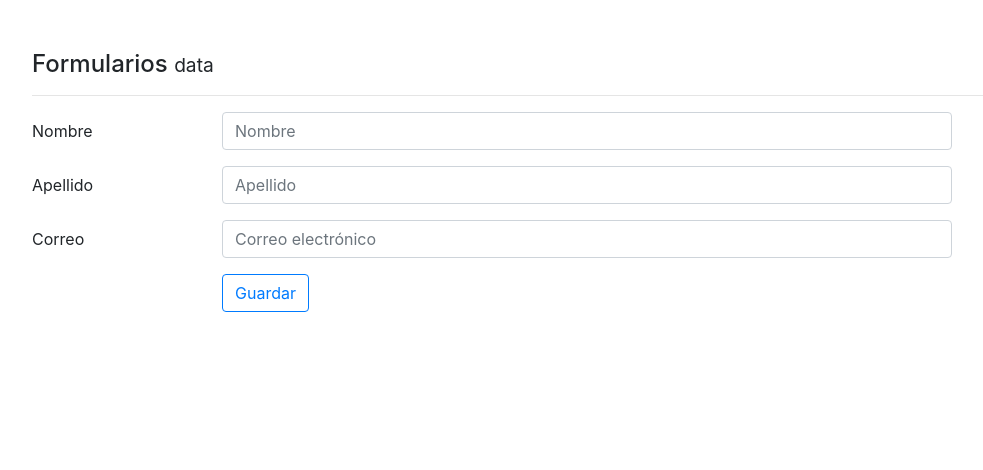
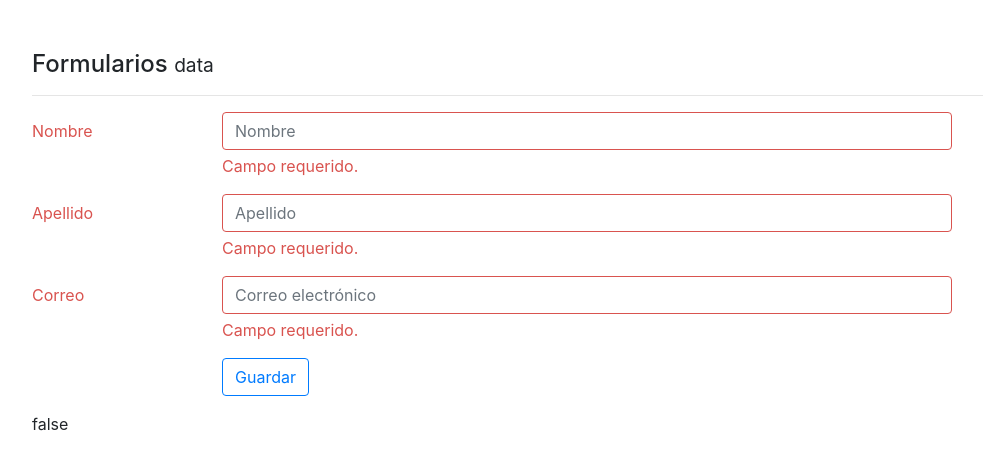
Before and after one commit to vsanchezrod/app6Angular-formularios, an Angular app: page / in a window 1280 px wide. Shown: the top 470 px of the page, without its empty margins (53-1036 px from the left). Built offline with nearby package versions, Linux system fonts and the light colour scheme.

Commit message:
Validaciones en el componente con Validators (fuera del template)

```diff
--- a/src/app/components/data/data.component.html
+++ b/src/app/components/data/data.component.html
@@ -1,32 +1,53 @@
 <h4>Formularios <small>data</small></h4>
 <hr>
-<form [formGroup]="forma" (ngSubmit)="guardarCambios()" novalidate="novalidate">
+<form [formGroup]="forma" (ngSubmit)="guardarCambios()">
 
     <div>
 
-        <div class="form-group row">
+        <div class="form-group row" [ngClass]="{ 'has-danger': !forma.get('nombre').valid }">
             <label class="col-2 col-form-label">Nombre</label>
             <div class="col-8">
+                <!-- El valor de formControlName tiene que ser igual a las propiedades contenidas en "forma"-->
+                <input class="form-control" type="text" placeholder="Nombre" formControlName="nombre">
 
-                <input class="form-control" type="text" placeholder="Nombre">
+                <!--Es necesario ver por qué error está fallanado, si es por required o por nº caracteres para mandar un mensaje-->
+                <div *ngIf="forma.controls['nombre'].errors?.required" class="form-control-feedback">
+                    Campo requerido.
+                </div>
+
+                <div *ngIf="forma.controls['nombre'].errors?.minlength" class="form-control-feedback">
+                    Caracteres mínimos 5.
+                </div>
+
             </div>
         </div>
 
-        <div class="form-group row">
+        <div class="form-group row" [ngClass]="{ 'has-danger': !forma.get('apellido').valid }">
             <label class="col-2 col-form-label">Apellido</label>
             <div class="col-8">
+                <input class="form-control" type="text" placeholder="Apellido" formControlName="apellido">
 
-                <input class="form-control" type="text" placeholder="Apellido">
+                <div *ngIf="forma.controls['apellido'].errors?.required" class="form-control-feedback">
+                    Campo requerido.
+                </div>
+
             </div>
         </div>
 
     </div>
 
-    <div class="form-group row">
+    <div class="form-group row" [ngClass]="{ 'has-danger': !forma.get('email').valid }">
         <label class="col-2 col-form-label">Correo</label>
         <div class="col-md-8">
+            <input class="form-control" type="email" placeholder="Correo electrónico" formControlName="email">
 
-            <input class="form-control" type="email" placeholder="Correo electrónico">
+            <div *ngIf="forma.controls['email'].errors?.required" class="form-control-feedback">
+                Campo requerido.
+            </div>
+
+            <div *ngIf="forma.controls['email'].errors?.pattern" class="form-control-feedback">
+                Formato inválido.
+            </div>
         </div>
     </div>
 
@@ -41,4 +62,8 @@
         </div>
     </div>
 
+    <!-- Comprobación de la validez del formulario-->
+    {{ forma.valid }}
+
+
 </form>
--- a/src/app/components/data/data.component.ts
+++ b/src/app/components/data/data.component.ts
@@ -16,9 +16,9 @@ export class DataComponent {
   constructor() {
 
     this.forma = new FormGroup({
-      'nombre': new FormControl('Fernando'),
-      'apellido': new FormControl(),
-      'email': new FormControl()
+      'nombre': new FormControl('', [Validators.required, Validators.minLength(5)]),
+      'apellido': new FormControl('', Validators.required),
+      'email': new FormControl('', [Validators.required, Validators.pattern('[a-z0-9._%+-]+@[a-z0-9.-]+\.[a-z]{2,3}$')])
     });
   }
 
```
